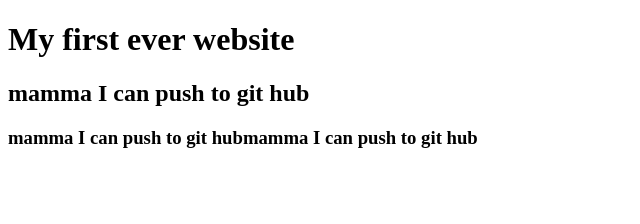
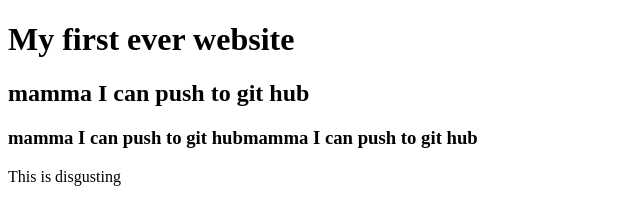
Before and after one commit to bablu15974/my-first-wevsite, a plain HTML site: page index.html in a window 1280 px wide. Shown: the whole page, without its empty margins (0-640 px from the left). Drawn offline with Linux system fonts and the light colour scheme.

Commit message:
ghost hunting

```diff
--- a/index.html
+++ b/index.html
@@ -8,5 +8,6 @@
     <h1>My first ever website</h1>
     <h2>mamma I can push to git hub</h2>
     <h3>mamma I can push to git hubmamma I can push to git hub</h3>
+    <p>This is disgusting</p>
 </body>
 </html>
```
